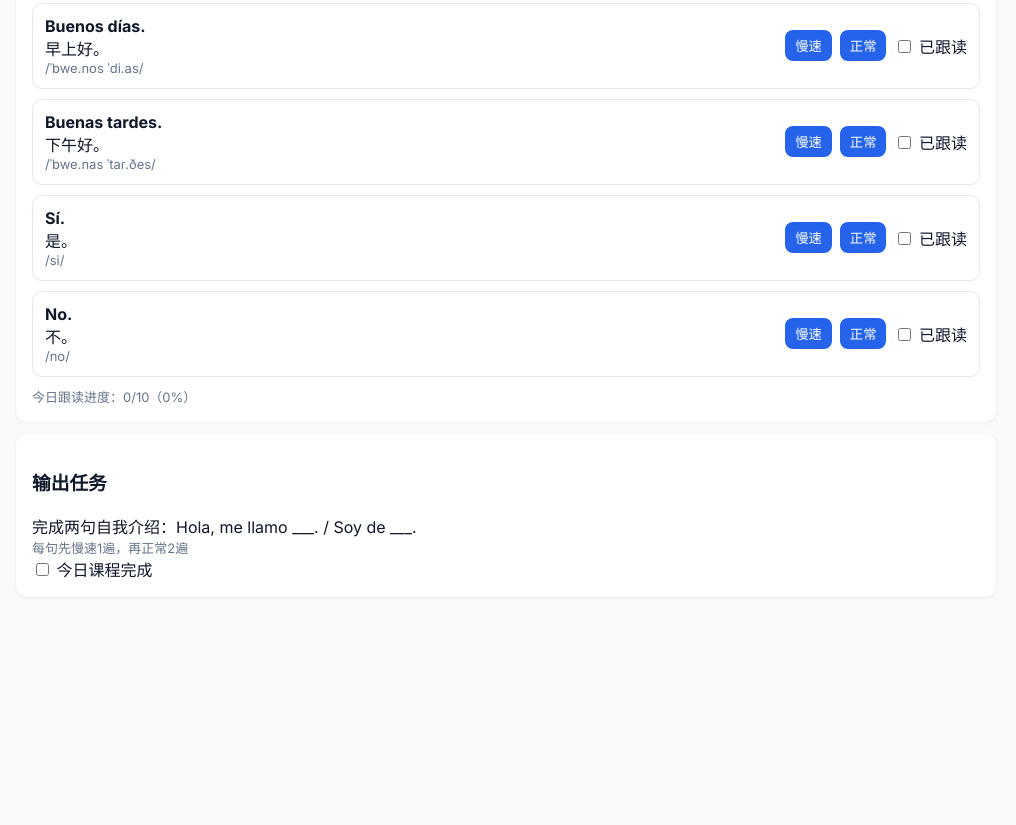
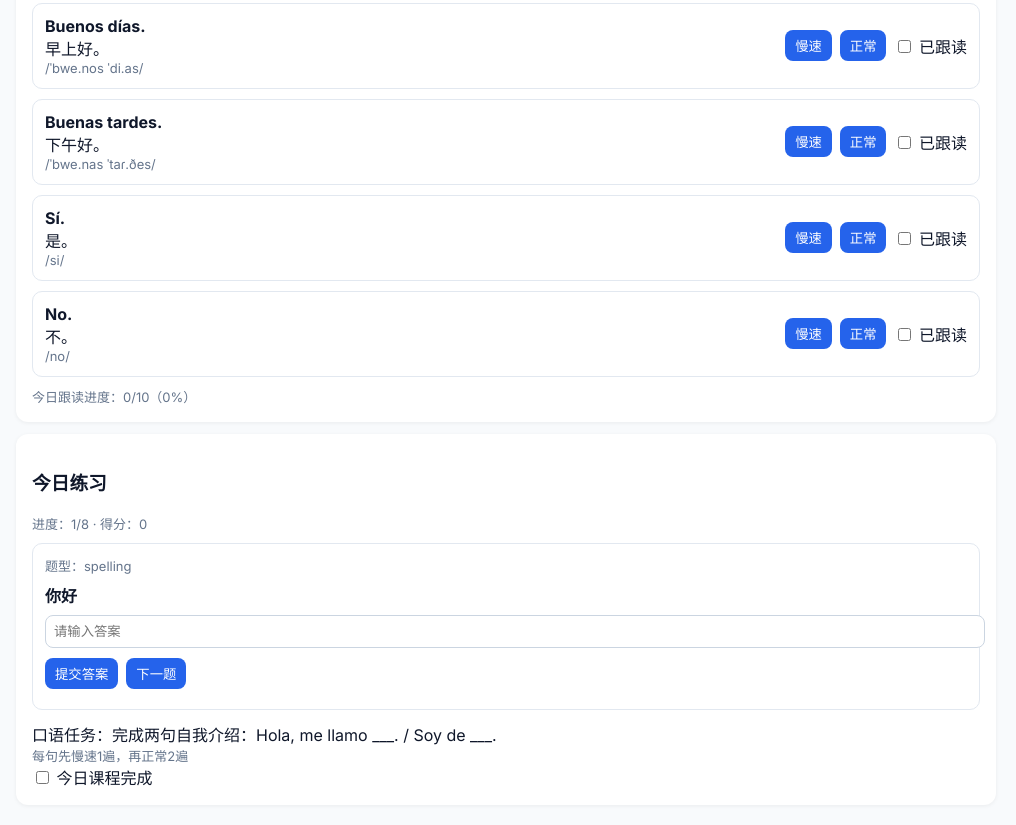
Before and after one commit to Endif030/Endif030.github.io, a plain HTML site: page spanish-learning-studio/index.html in a window 1280 px wide. Shown: the part 1313-2138 px from the top of the page, without its empty margins (134-1150 px from the left). Before the commit the page ends 1946 px from the top, so only its background shows below. Drawn offline with Linux system fonts and the light colour scheme.

Commit message:
feat: add interactive day1 practice module

```diff
--- a/spanish-learning-studio/index.html
+++ b/spanish-learning-studio/index.html
@@ -58,8 +58,19 @@
     </section>
 
     <section>
-      <h3>输出任务</h3>
-      <div id="task"></div>
+      <h3>今日练习</h3>
+      <div id="practiceProgress" class="muted"></div>
+      <div id="practiceCard" class="card" style="margin-top:10px;">
+        <div class="muted" id="practiceType"></div>
+        <div id="practicePrompt" style="font-weight:600;margin:8px 0;"></div>
+        <input id="practiceInput" type="text" style="width:100%;padding:8px;border:1px solid #cbd5e1;border-radius:8px;" placeholder="请输入答案" />
+        <div class="actions" style="margin-top:10px;">
+          <button id="practiceSubmit" type="button">提交答案</button>
+          <button id="practiceNext" type="button">下一题</button>
+        </div>
+        <div id="practiceFeedback" class="muted" style="margin-top:8px;"></div>
+      </div>
+      <div style="margin-top:12px;" id="task"></div>
       <div class="muted" id="shadowing"></div>
       <label><input type="checkbox" id="finished" /> 今日课程完成</label>
     </section>
--- a/spanish-learning-studio/js/app.js
+++ b/spanish-learning-studio/js/app.js
@@ -114,6 +114,36 @@
     pitchValue.textContent = Number(pitch.value).toFixed(2);
   }
 
+  let practiceIndex = 0;
+  let practiceScore = 0;
+
+  function normalize(s) {
+    return (s || "").trim().toLowerCase().replace(/[。\.]/g, "").replace(/\s+/g, " ");
+  }
+
+  function renderPractice(day) {
+    const items = day.practiceItems || [];
+    const pType = qs("practiceType");
+    const pPrompt = qs("practicePrompt");
+    const pInput = qs("practiceInput");
+    const pFeedback = qs("practiceFeedback");
+    const pProgress = qs("practiceProgress");
+    if (!pType || !pPrompt || !pInput || !pFeedback || !pProgress) return;
+
+    if (!items.length) {
+      pType.textContent = "";
+      pPrompt.textContent = "今日暂无练习题";
+      return;
+    }
+
+    const item = items[Math.min(practiceIndex, items.length - 1)];
+    pType.textContent = `题型：${item.type}`;
+    pPrompt.textContent = item.prompt;
+    pInput.value = "";
+    pFeedback.textContent = "";
+    pProgress.textContent = `进度：${Math.min(practiceIndex + 1, items.length)}/${items.length} · 得分：${practiceScore}`;
+  }
+
   function render() {
     renderVoiceControls();
     const day = getCurrentDay();
@@ -157,8 +187,9 @@
       sentenceWrap.appendChild(row);
     });
 
-    qs("task").textContent = day.practice.outputTask;
+    qs("task").textContent = `口语任务：${day.practice.outputTask}`;
     qs("shadowing").textContent = day.practice.shadowing;
+    renderPractice(day);
 
     const progress = Math.round((state.completedSentenceIds.length / day.sentences.length) * 100);
     qs("progress").textContent = `今日跟读进度：${state.completedSentenceIds.length}/${day.sentences.length}（${progress}%）`;
@@ -215,6 +246,38 @@
     refreshBtn.addEventListener("click", () => renderVoiceControls());
   }
 
+  const submitBtn = qs("practiceSubmit");
+  const nextBtn = qs("practiceNext");
+  if (submitBtn) {
+    submitBtn.addEventListener("click", () => {
+      const day = getCurrentDay();
+      const items = day.practiceItems || [];
+      if (!items.length) return;
+      const item = items[Math.min(practiceIndex, items.length - 1)];
+      const input = normalize(qs("practiceInput")?.value || "");
+      const answer = normalize(item.answer || "");
+      const ok = input === answer;
+      if (ok) practiceScore += 1;
+      const feedback = qs("practiceFeedback");
+      if (feedback) {
+        feedback.textContent = ok
+          ? `✅ 正确`
+          : `❌ 不对。正确答案：${item.answer}；提示：${item.hint || "继续加油"}`;
+      }
+      const pProgress = qs("practiceProgress");
+      if (pProgress) pProgress.textContent = `进度：${Math.min(practiceIndex + 1, items.length)}/${items.length} · 得分：${practiceScore}`;
+    });
+  }
+  if (nextBtn) {
+    nextBtn.addEventListener("click", () => {
+      const day = getCurrentDay();
+      const items = day.practiceItems || [];
+      if (!items.length) return;
+      practiceIndex = Math.min(practiceIndex + 1, items.length - 1);
+      renderPractice(day);
+    });
+  }
+
   const toggleBtn = qs("toggleSettings");
   const settingsPanel = qs("settingsPanel");
   if (toggleBtn && settingsPanel) {
--- a/spanish-learning-studio/js/curriculum.js
+++ b/spanish-learning-studio/js/curriculum.js
@@ -31,6 +31,16 @@ window.curriculum = [
     practice: {
       shadowing: "每句先慢速1遍，再正常2遍",
       outputTask: "完成两句自我介绍：Hola, me llamo ___. / Soy de ___."
-    }
+    },
+    practiceItems: [
+      { type: "spelling", prompt: "你好", answer: "hola", hint: "开场问候" },
+      { type: "spelling", prompt: "我叫", answer: "me llamo", hint: "自我介绍核心短语" },
+      { type: "spelling", prompt: "很高兴认识你", answer: "mucho gusto", hint: "固定表达" },
+      { type: "cloze", prompt: "Hola, me ____ Roy.", answer: "llamo", hint: "表示“我叫...”" },
+      { type: "cloze", prompt: "Soy ____ China.", answer: "de", hint: "来自某地用 de" },
+      { type: "cloze", prompt: "Mucho ____.", answer: "gusto", hint: "固定搭配" },
+      { type: "reorder", prompt: "请按正确语序排列：Soy / de / China", answer: "Soy de China", hint: "主语+介词+地名" },
+      { type: "translate", prompt: "请翻译：你好，我叫 Roy。", answer: "Hola, me llamo Roy", hint: "关键词：hola + me llamo + Roy" }
+    ]
   }
 ];
```
